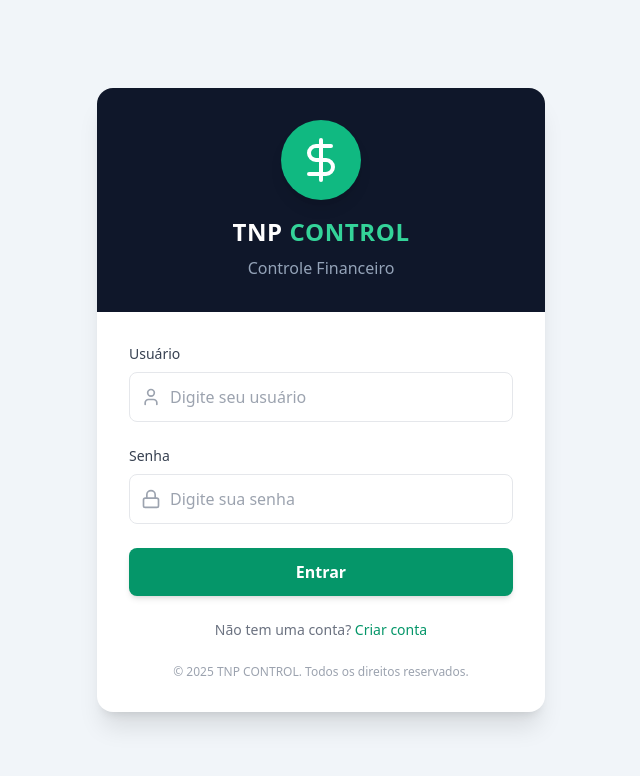
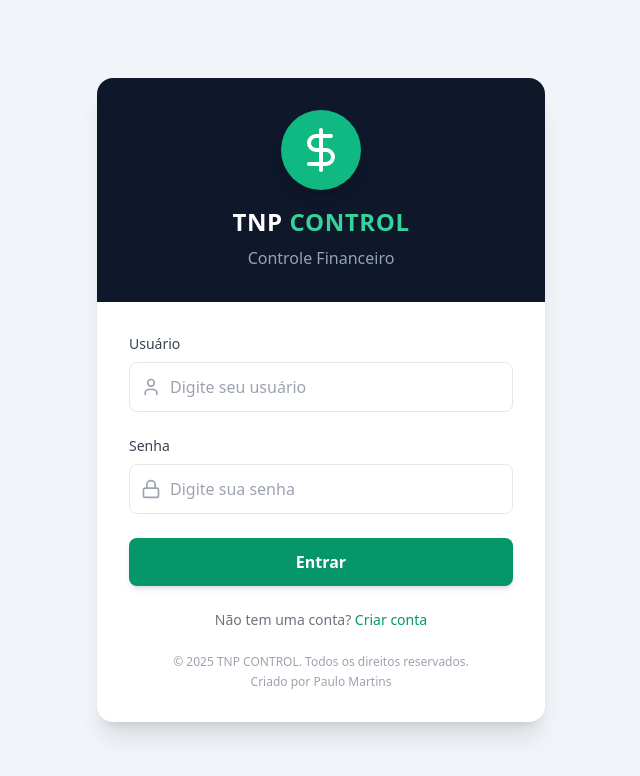
Before and after one commit to PauloMartins337/tnp-finance, a React (Vite) app: page /#/login in a window 1280 px wide. Shown: the top 776 px of the page, without its empty margins (319-959 px from the left). Built offline with nearby package versions, Linux system fonts and the light colour scheme; no server answers.

Commit message:
Add credits to Paulo Martins on Login screen

```diff
--- a/pages/Login.tsx
+++ b/pages/Login.tsx
@@ -90,7 +90,8 @@ const Login: React.FC = () => {
           </div>
 
           <div className="mt-6 text-center text-xs text-gray-400">
-            &copy; 2025 TNP CONTROL. Todos os direitos reservados.
+            <p>&copy; 2025 TNP CONTROL. Todos os direitos reservados.</p>
+            <p className="mt-1 font-medium">Criado por Paulo Martins</p>
           </div>
         </div>
       </div>
```
